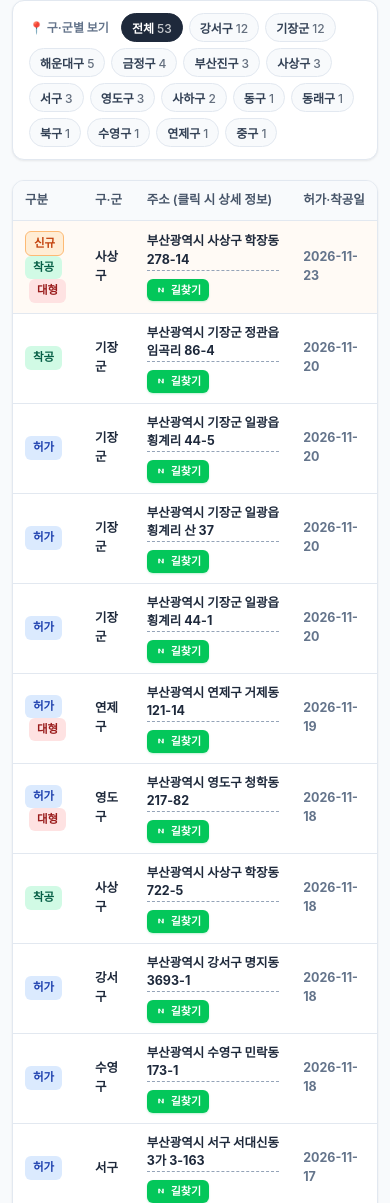
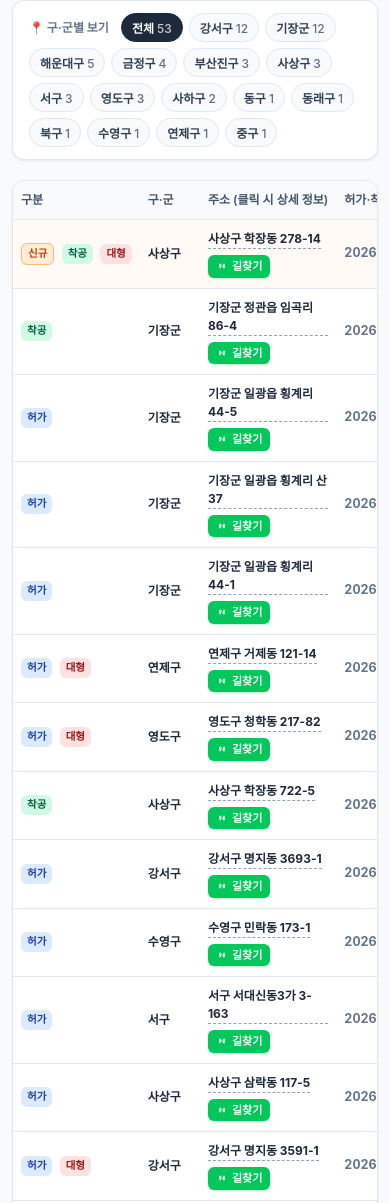
Before and after one commit to dy-109/busan-building-permits, a plain HTML site: page index.html in a window 390 px wide. Shown: the part 1159-2362 px from the top of the page. Drawn offline with Linux system fonts and the light colour scheme.

Commit message:
Update dashboard 2026-11-23

```diff
--- a/index.html
+++ b/index.html
@@ -114,6 +114,9 @@
     table { width: 100%; border-collapse: collapse; text-align: left; font-size: 13.5px; }
     th { background: #f8fafc; padding: 12px 16px; font-weight: 600; color: #475569; border-bottom: 1px solid var(--border); white-space: nowrap; }
     td { padding: 14px 16px; border-bottom: 1px solid var(--border); color: #1e293b; vertical-align: middle; }
+    .col-nowrap { white-space: nowrap; }
+    .col-badges { white-space: nowrap; }
+    .date-cell { color: var(--text-muted); font-size: 12.5px; white-space: nowrap; font-variant-numeric: tabular-nums; }
     tr:last-child td { border-bottom: none; }
     tr:hover td { background-color: #f8fafc; }
 
@@ -127,7 +130,6 @@
     .badge-large { background: #fee2e2; color: #991b1b; margin-left: 4px; }
     .badge-new { background: #ffedd5; color: #c2410c; border: 1px solid #fdba74; margin-right: 4px; font-weight: 800; }
     .area-cell { font-weight: 700; font-variant-numeric: tabular-nums; }
-    .date-cell { color: var(--text-muted); font-size: 12.5px; }
 
     /* Naver Map Button */
     .loc-wrapper { display: flex; align-items: center; gap: 8px; flex-wrap: wrap; }
@@ -160,8 +162,10 @@
       h1 { font-size: 20px; }
       .controls-card { flex-direction: column; align-items: stretch; }
       .search-group { max-width: 100%; }
-      table { font-size: 12.5px; }
-      th, td { padding: 10px 12px; }
+      table { font-size: 12px; }
+      th, td { padding: 10px 8px; }
+      .badge { padding: 2px 6px; font-size: 10.5px; }
+      .loc-wrapper { gap: 6px; }
       .new-banner { flex-direction: column; align-items: flex-start; gap: 6px; }
     }
   </style>
@@ -1446,16 +1450,16 @@
         const hasMemo = Boolean((memos[getItemKey(item)] || '').trim());
         return `
         <tr class="${item.isNew ? 'row-new' : ''}" onclick="openDetail(${idx})">
-          <td>
+          <td class="col-badges">
             ${item.isNew ? '<span class="badge badge-new">신규</span>' : ''}
             <span class="badge ${item.type === '허가' ? 'badge-pms' : 'badge-stc'}">${item.type}</span>
             ${item.isLarge ? '<span class="badge badge-large">대형</span>' : ''}
-            ${hasMemo ? '<span class="badge badge-memo">📝 메모</span>' : ''}
+            ${hasMemo ? '<span class="badge badge-memo">📝</span>' : ''}
           </td>
-          <td><strong>${item.sigungu}</strong></td>
+          <td class="col-nowrap"><strong>${item.sigungu}</strong></td>
           <td>
             <div class="loc-wrapper">
-              <span class="loc-link">${item.loc}</span>
+              <span class="loc-link">${item.loc.replace('부산광역시 ', '')}</span>
               <a href="${fallbackUrl}"
                  onclick="event.stopPropagation(); openNaverRoute(event, '${item.loc}', ${item.lat}, ${item.lng})"
                  target="_blank" rel="noopener noreferrer"
```
